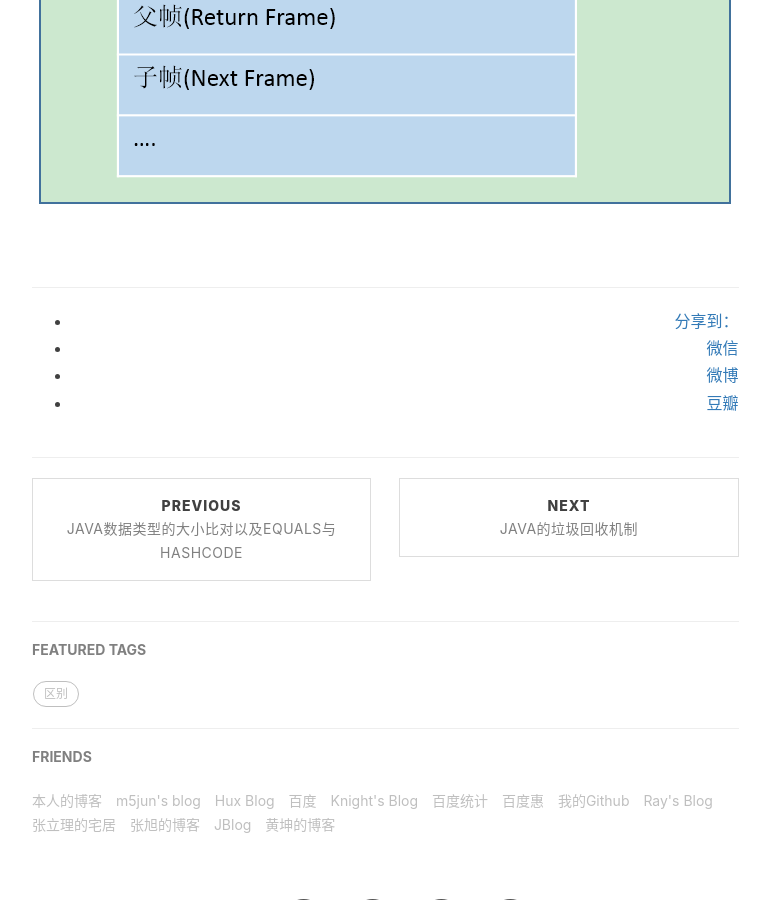
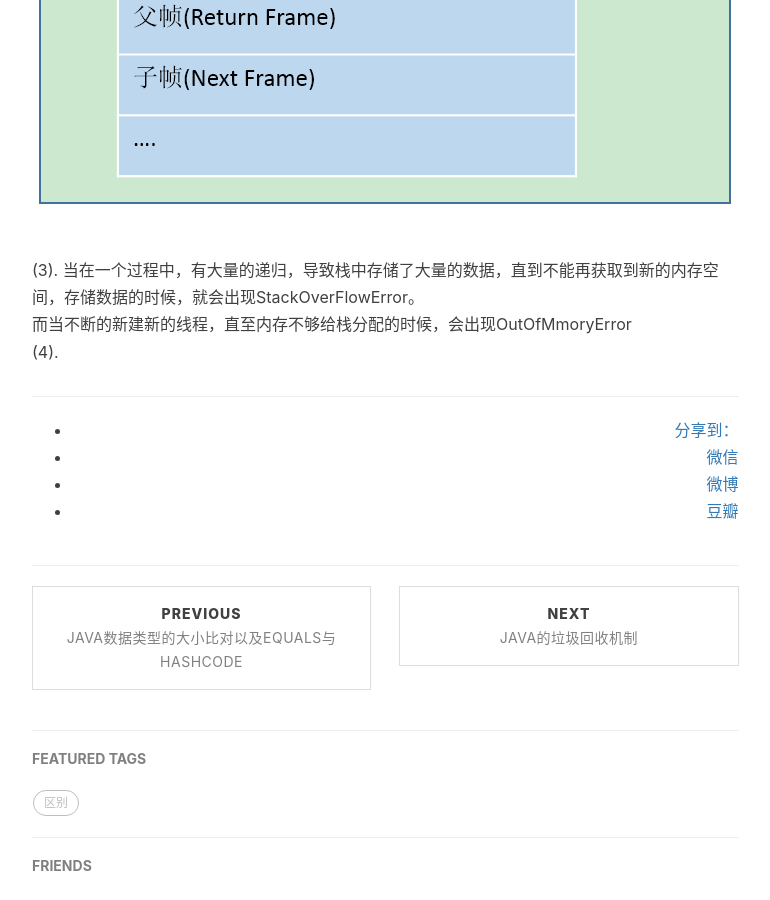
Before and after one commit to baiscjava/basicjava.github.io, a Jekyll site: the page built from _posts/2017-01-13-Java内存空间，即堆和栈的区别和使用.md, in a window 1280 px wide and 900 px high, scrolled down 1857 px. Shown: the whole window, without its empty margins (233-1003 px from the left). Built offline with Jekyll 4.4.1, drawn with Linux system fonts in a browser that asks for light colours; nearby versions of some CDN libraries; comment, search, counter and statistics services are not loaded.

Commit message:
Update 2017-01-13-Java内存空间，即堆和栈的区别和使用.md

```diff
--- a/_posts/2017-01-13-Java内存空间，即堆和栈的区别和使用.md
+++ b/_posts/2017-01-13-Java内存空间，即堆和栈的区别和使用.md
@@ -27,3 +27,5 @@ Java运行时的数据区包括程序计数器，方法区，堆，虚拟机栈
 (1). 栈是跟随运行出来的，与线程的生命周期相同，不会涉及到内存的回收。<br>
 (2). 栈帧是一个重要的概念，每一个Java方法的调用，都是栈帧进栈出栈的过程。<br>
 ![gras](/images/stackheap/JVM栈和栈帧.png)<br>
+(3). 当在一个过程中，有大量的递归，导致栈中存储了大量的数据，直到不能再获取到新的内存空间，存储数据的时候，就会出现StackOverFlowError。<br>而当不断的新建新的线程，直至内存不够给栈分配的时候，会出现OutOfMmoryError<br>
+(4).
```
